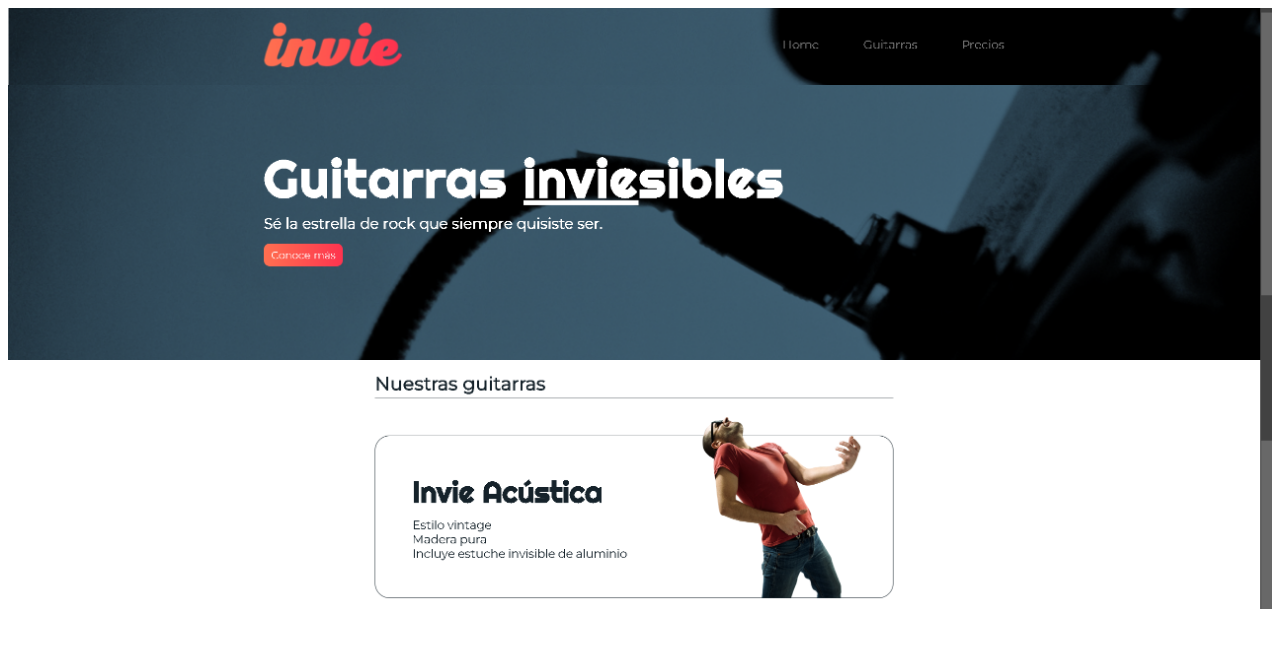
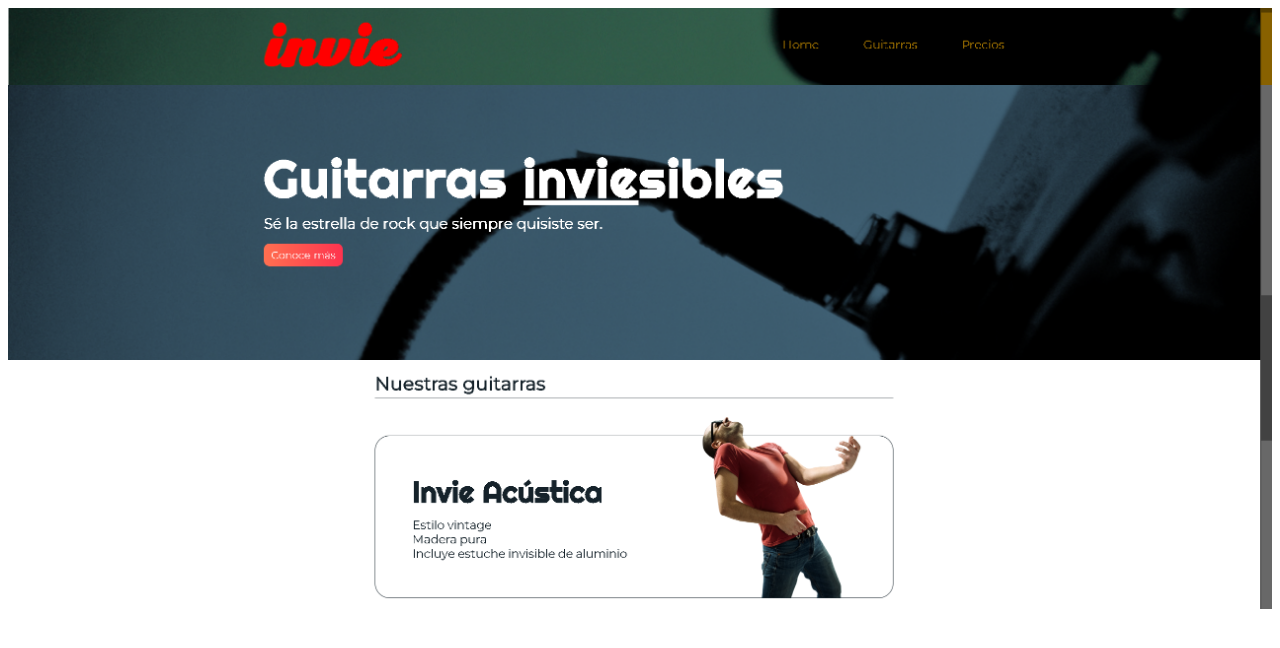
Before and after one commit to devgenomade/invie-github, a plain HTML site: page index.html in a window 1280 px wide. Drawn offline with Linux system fonts and the light colour scheme.

Commit message:
nueva version de invie - version verde

```diff
--- a/index.html
+++ b/index.html
@@ -12,7 +12,7 @@
       </style>
   </head>
   <body>
-    <img src="./images/header.png" alt="imagen de header">
+    <img src="./images/nueva-version.png" alt="imagen nueva version de header">
     <img src="./images/hero.png" alt="imagen de hero">
     <img src="./images/acustica.jpg" alt="imagen de acustica">
   </body>
```
Also changed, not shown: images/nueva-version.png (added).
